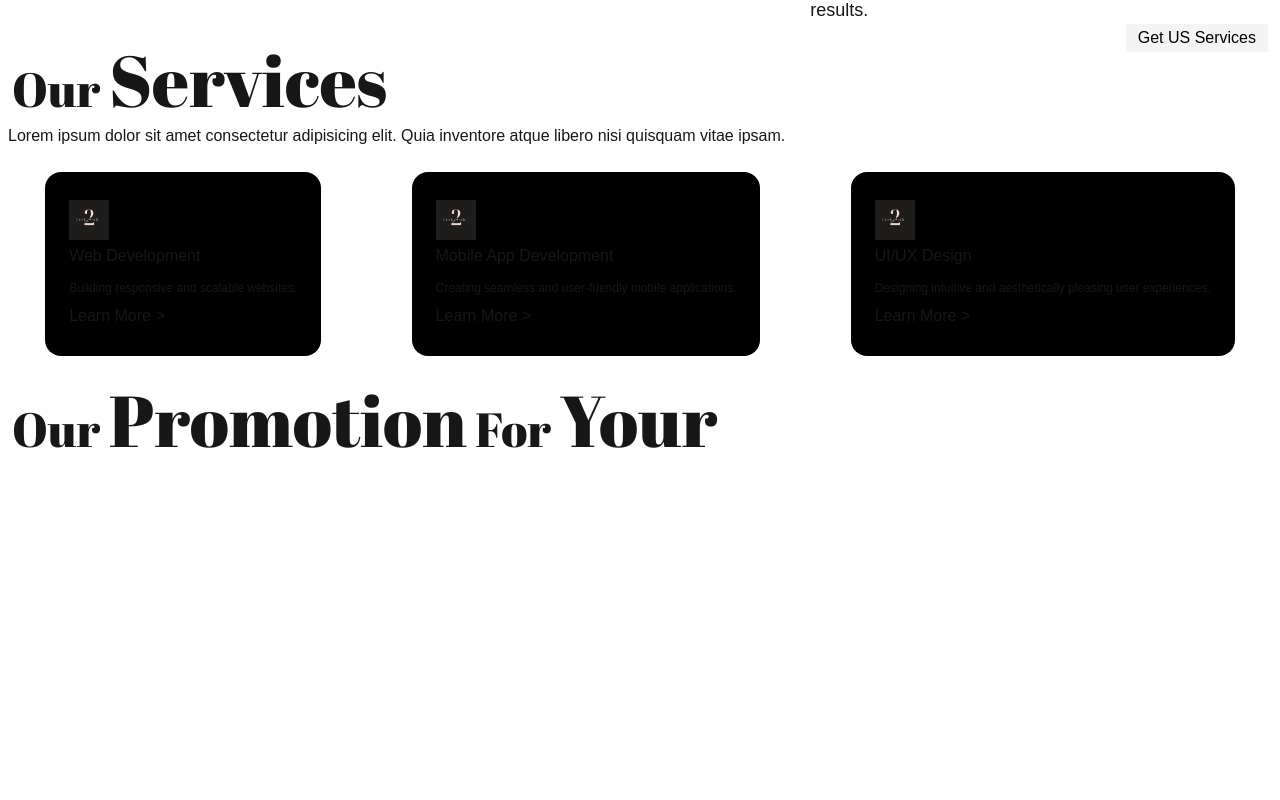
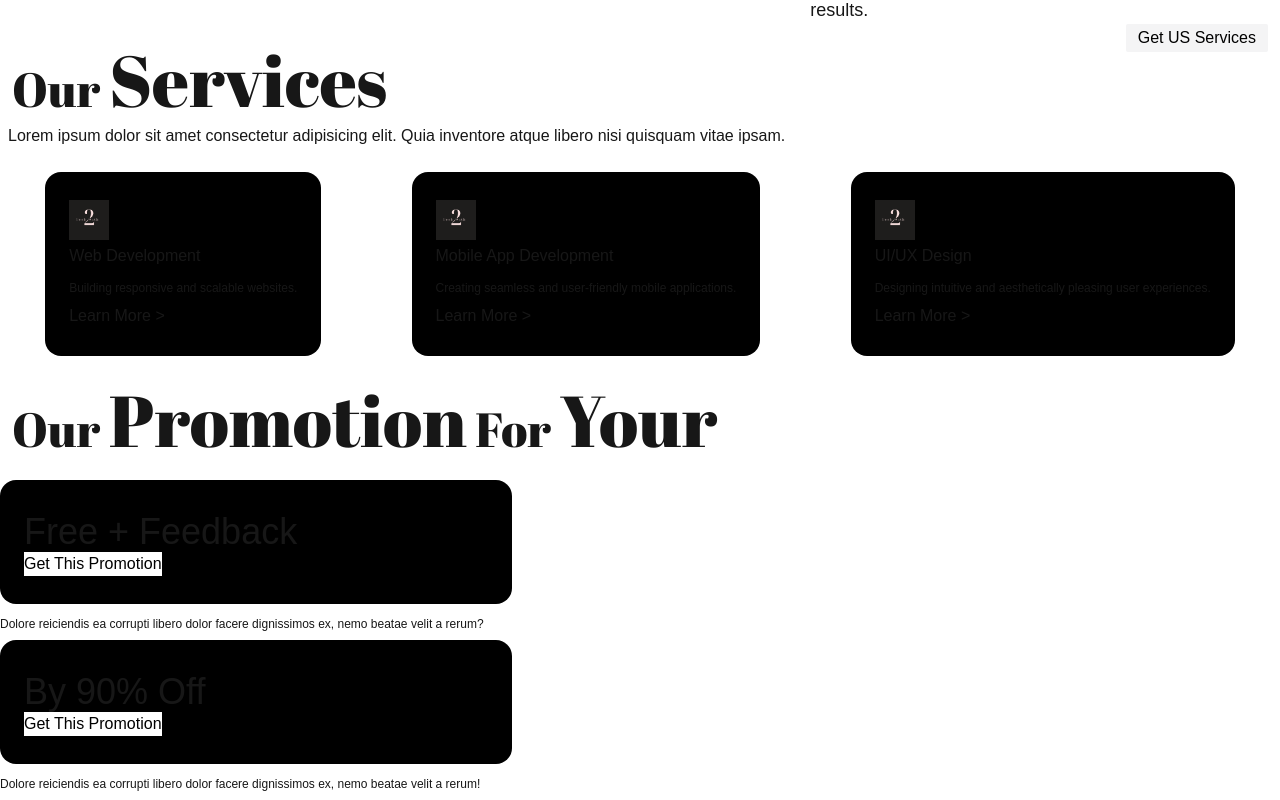
Before and after one commit to Jose-leandro/Techwith2, a Next.js app: page / in a window 1280 px wide. Shown: the part 1364-2164 px from the top of the page. Before the commit the page ends 1832 px from the top, so only its background shows below. Built offline with nearby package versions, Linux system fonts and the light colour scheme.

Commit message:
Sandbox snapshot commit

```diff
--- a/app/components/our-promotion-for-you.tsx
+++ b/app/components/our-promotion-for-you.tsx
@@ -2,12 +2,40 @@ import Image from "next/image";
 import React from "react";
 
 export default function OurPromotionForYou() {
+  const OurPomotion = [
+    {
+      id: 1,
+      title: "Free + Feedback",
+      description:
+        " Dolore reiciendis ea corrupti libero dolor facere dignissimos ex, nemo beatae velit a rerum?",
+    },
+    {
+      id: 2,
+      title: "By 90% Off",
+      description:
+        " Dolore reiciendis ea corrupti libero dolor facere dignissimos ex, nemo beatae velit a rerum!",
+    },
+  ];
   return (
     <section>
       <h2 className="text-5xl font-abril mt-5 ml-3">
         Our <span className="text-7xl font-abril">Promotion</span> For{" "}
         <span className="text-7xl font-abril">Your</span>
       </h2>
+
+      <div className="flex justify-around flex-col mt-6">
+        {OurPomotion.map((service) => (
+          <div key={service.id}>
+            <div className="bg-black rounded-2xl px-6 py-7 w-2/5 mb-2 h-auto flex flex-col items-start justify-evenly">
+              <h3 className="text-4xl mt-1">{service.title}</h3>
+              <button className="bg-white text-black">
+                Get This Promotion
+              </button>
+            </div>
+            <p className="text-xs my-3 mb-2">{service.description}</p>
+          </div>
+        ))}
+      </div>
     </section>
   );
 }
--- a/app/page.tsx
+++ b/app/page.tsx
@@ -7,7 +7,7 @@ import OurPromotionForYou from "./components/our-promotion-for-you";
 export default function Home() {
   return (
     <>
-      <head className="flex justify-around items-center">
+      <header className="flex justify-around items-center">
         <Image
           src="/logo.png"
           className="py-2"
@@ -19,7 +19,7 @@ export default function Home() {
         <button className="size-8 text-3xl text-white">=</button>
 
         <h1 className="text-white">Get Us Services</h1>
-      </head>
+      </header>
 
       <main>
         <Hero />
```
